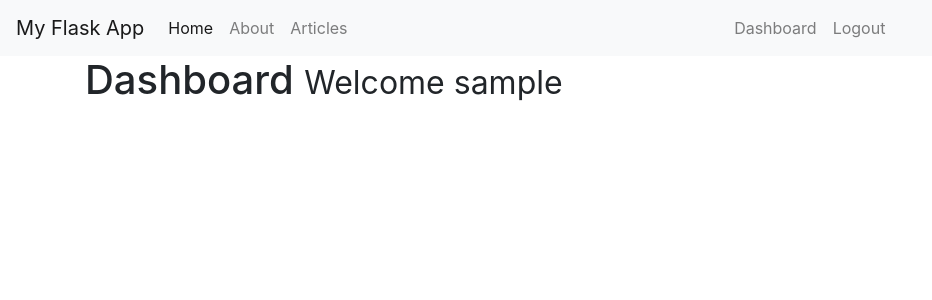
After one commit to RichHorrocks/web-development, a Flask app: page /dashboard in a window 1280 px wide. The commit adds this page. Shown: the top 300 px of the page, without its empty margins (0-932 px from the left). Run offline with Flask 2, Linux system fonts and the light colour scheme; the visitor is signed in with stand-in values (Sample User, id 1); some libraries are stand-ins or nearby versions.

Commit message:
Addition of dashboard

```diff
--- a/traversy-media/flask/flask-from-scratch/app.py
+++ b/traversy-media/flask/flask-from-scratch/app.py
@@ -3,6 +3,7 @@ from data import Articles
 from flask_mysqldb import MySQL
 from wtforms import Form, StringField, TextAreaField, PasswordField, validators
 from passlib.hash import sha256_crypt
+from functools import wraps
 
 app = Flask(__name__)
 
@@ -70,6 +71,64 @@ def register():
 
     return render_template('register.html', form=form)
 
+@app.route('/login', methods=['GET', 'POST'])
+def login():
+    if request.method == 'POST':
+        username = request.form['username']
+        password_candidate = request.form['password']
+
+        # Create cursor.
+        cur = mysql.connection.cursor()
+
+        # Get user by username.
+        result = cur.execute("SELECT * FROM users WHERE username = %s", [username])
+
+        if result > 0:
+            # Get stored hash.
+            data = cur.fetchone()
+            password = data['password']
+
+            # Compare passwords.
+            if sha256_crypt.verify(password_candidate, password):
+                # Passed.
+                session['logged_in'] = True
+                session['username'] = username
+
+                flash('You are now logged in', 'success')
+                return redirect(url_for('dashboard'))
+            else:
+                error = "Invalid login"
+                return render_template('login.html', error=error)
+
+            # Close connection.
+            cur.close()
+        else:
+            error = 'Username not found'
+            return render_template('login.html', error=error)
+
+    return render_template('login.html')
+
+def is_logged_in(f):
+    @wraps(f)
+    def wrapped(*args, **kwargs):
+        if 'logged_in' in session:
+            return f(*args, **kwargs)
+        else:
+            flash('Unauthorised - please log in', 'danger')
+            return redirect(url_for('login'))
+    return wrapped
+
+@app.route('/logout')
+def logout():
+    session.clear()
+    flash('You are now logged out', "success")
+    return redirect(url_for('login'))
+
+@app.route('/dashboard')
+@is_logged_in
+def dashboard():
+    return render_template('dashboard.html')
+
 if __name__ == '__main__':
     app.secret_key="123456"
     app.run(debug = True)
--- /dev/null
+++ b/traversy-media/flask/flask-from-scratch/templates/dashboard.html
@@ -0,0 +1,7 @@
+{% extends 'layout.html' %}
+
+{% block body %}
+    <h1>Dashboard <small> Welcome {{session.username}}</small></h1>
+
+
+{% endblock %}
--- a/traversy-media/flask/flask-from-scratch/templates/includes/_messages.html
+++ b/traversy-media/flask/flask-from-scratch/templates/includes/_messages.html
@@ -5,3 +5,11 @@
     {% endfor %}
   {% endif %}
 {% endwith %}
+
+{% if error %}
+    <div class="alert alert-danger">{{error}}</div>
+{% endif %}
+
+{% if msg %}
+    <div class="alert alert-success">{{msg}}</div>
+{% endif %}
--- a/traversy-media/flask/flask-from-scratch/templates/includes/_navbar.html
+++ b/traversy-media/flask/flask-from-scratch/templates/includes/_navbar.html
@@ -17,9 +17,21 @@
             </li>
         </ul>
         <ul class="navbar-nav mr-auto navbar-right">
-            <li class="nav-item">
-                <a class="nav-link" href="/register">Register</a>
-            </li>
+            {% if session.logged_in %}
+                <li class="nav-item">
+                    <a class="nav-link" href="/dashboard">Dashboard</a>
+                </li>
+                <li class="nav-item">
+                    <a class="nav-link" href="/logout">Logout</a>
+                </li>
+            {% else %}
+                <li class="nav-item">
+                    <a class="nav-link" href="/register">Register</a>
+                </li>
+                <li class="nav-item">
+                    <a class="nav-link" href="/login">Login</a>
+                </li>
+            {% endif %}
         </ul>
     </div>
 </nav>
```
Also changed, not shown: traversy-media/flask/flask-from-scratch/templates/login.html (added, +16 -0 lines).
